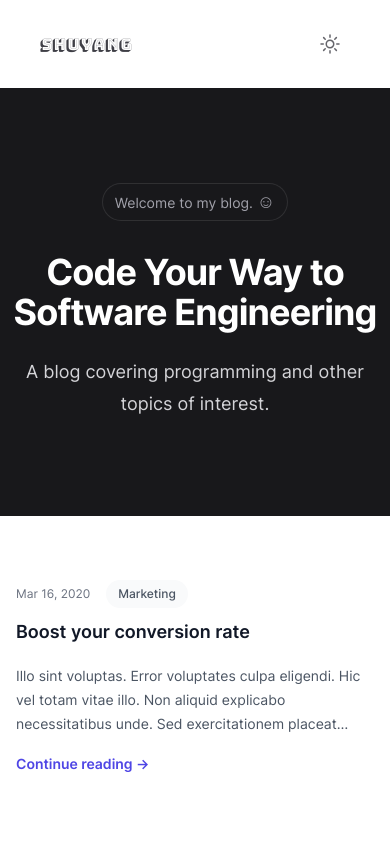
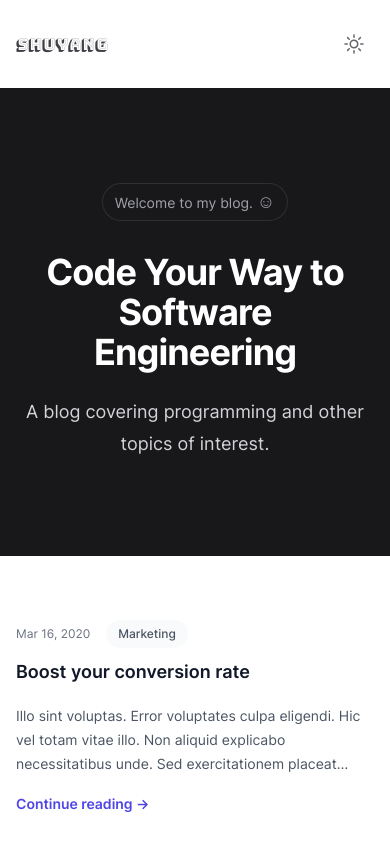
Before and after one commit to shuyang0129/woe-blog, a Next.js app: page / in a window 390 px wide. Shown: the top 844 px of the page. Built offline with nearby package versions, Linux system fonts and the light colour scheme.

Commit message:
refactor: simplify styling

```diff
--- a/src/components/Header.tsx
+++ b/src/components/Header.tsx
@@ -9,9 +9,7 @@ const logo = localFont({ src: '../pages/fonts/Bungee_Shade/BungeeShade-Regular.t
 function Header() {
   return (
     <header>
-      <Container
-        className={clsx('dark:bg-zinc-700', 'p-6', 'lg:px-8', 'transition', 'duration-200')}
-      >
+      <Container className={clsx('py-6')}>
         <div className={clsx('flex-1', 'flex', 'items-center', 'justify-between', 'max-w-7xl')}>
           <h2 className={clsx(logo.className, 'text-zinc-700', 'dark:text-zinc-100')}>ShuYang</h2>
           <DarkModeToggler />
--- a/src/components/HeroSection.tsx
+++ b/src/components/HeroSection.tsx
@@ -1,8 +1,10 @@
 import { memo } from 'react'
+import Container from './Container'
 
 function HeroSection() {
   return (
     <section className="bg-zinc-900">
+      <Container.Inner>
         <div className="relative isolate overflow-hidden">
           {/* <img
           src="https://images.unsplash.com/photo-1538370965046-79c0d6907d47?ixlib=rb-4.0.3&ixid=MnwxMjA3fDB8MHxwaG90by1wYWdlfHx8fGVufDB8fHx8&auto=format&fit=crop&w=1469&q=80"
@@ -11,7 +13,7 @@ function HeroSection() {
           alt=""
           className="absolute inset-0 -z-10 h-full w-full object-cover grayscale opacity-20"
         /> */}
-        <div className="mx-auto max-w-2xl py-24 px-3">
+          <div className="mx-auto max-w-2xl py-24">
             <div className="mb-8 flex justify-center">
               <div className="relative rounded-full px-3 py-1 text-sm leading-6 text-zinc-400 ring-1 ring-white/10 hover:ring-white/20">
                 Welcome to my blog. <span className="text-lg">☺</span>
@@ -27,6 +29,7 @@ function HeroSection() {
             </div>
           </div>
         </div>
+      </Container.Inner>
     </section>
   )
 }
```
Lines whose indentation alone changed are shown as unchanged.
